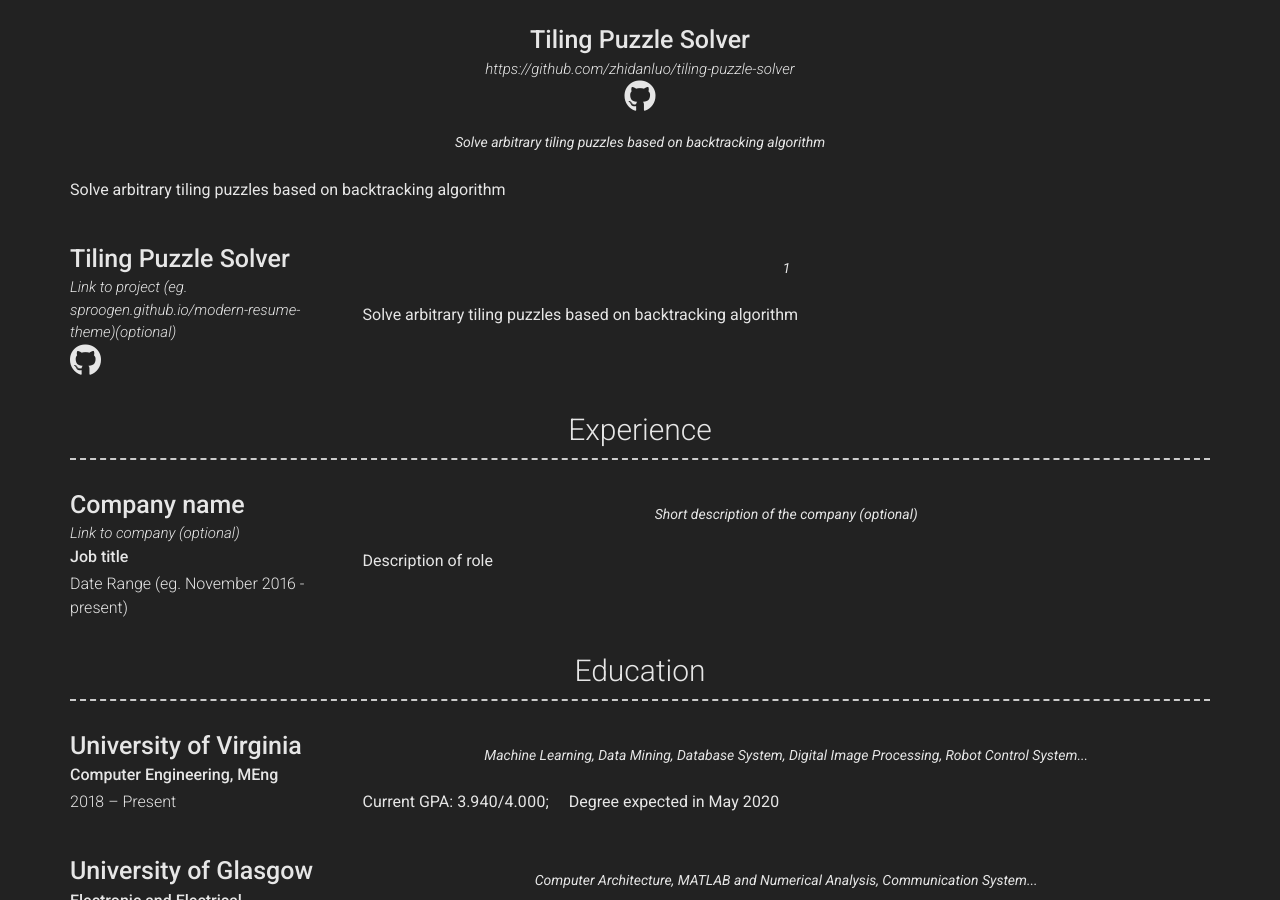
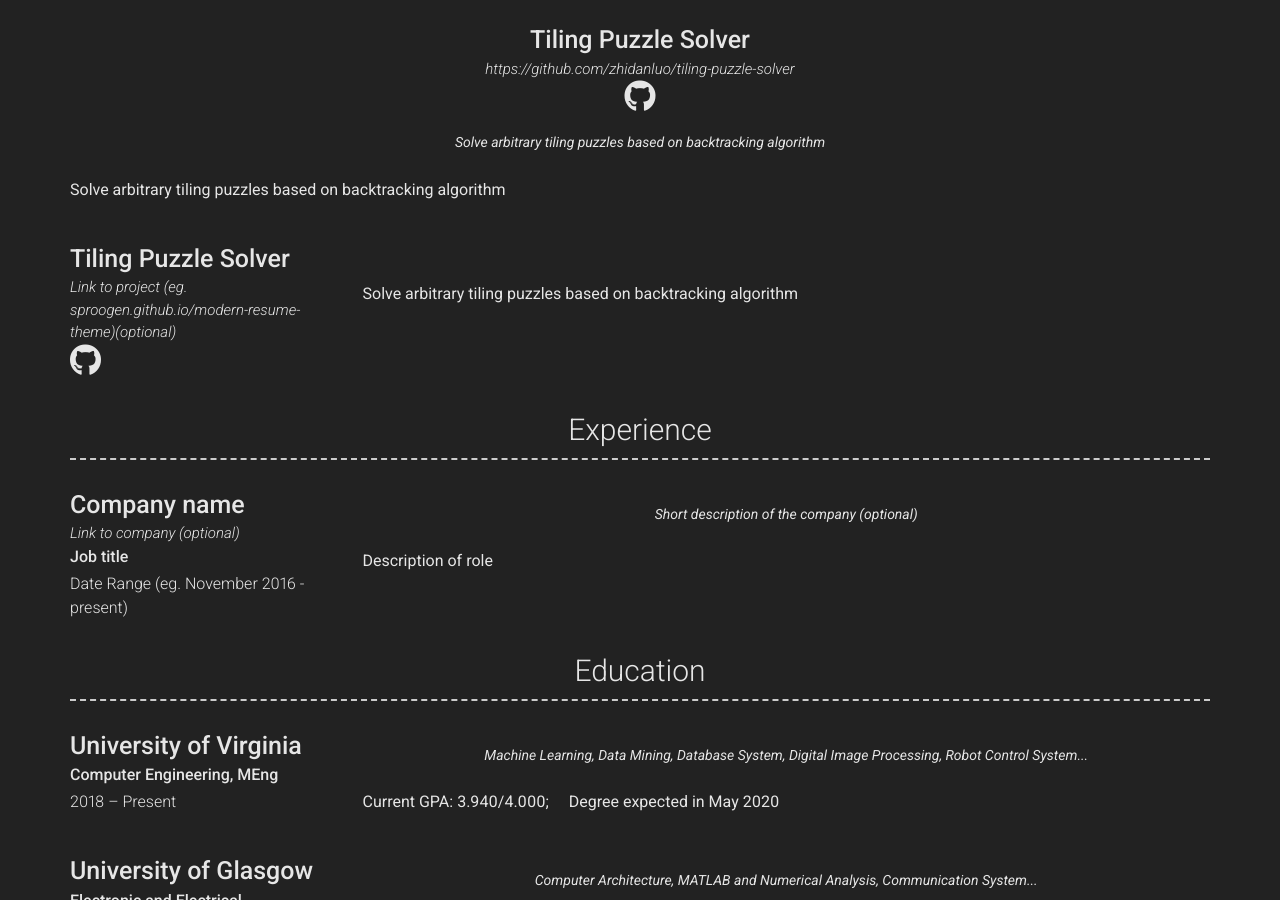
Before and after one commit to zhidanluo/zhidanluo.github.io, a Jekyll site: the page built from index.md, in a window 1280 px wide and 900 px high, scrolled down 605 px. Built offline with Jekyll 4.4.1, drawn with Linux system fonts in a browser that asks for light colours; nearby versions of some CDN libraries.

Commit message:
Update projects.yml

```diff
--- a/_data/projects.yml
+++ b/_data/projects.yml
@@ -13,6 +13,6 @@
   link: Link to project (eg. sproogen.github.io/modern-resume-theme)(optional)
   github: zhidanluo/tiling-puzzle-solver
   quote: >
-    1
+
   description: | # this will include new lines to allow paragraphs
     Solve arbitrary tiling puzzles based on backtracking algorithm
```
